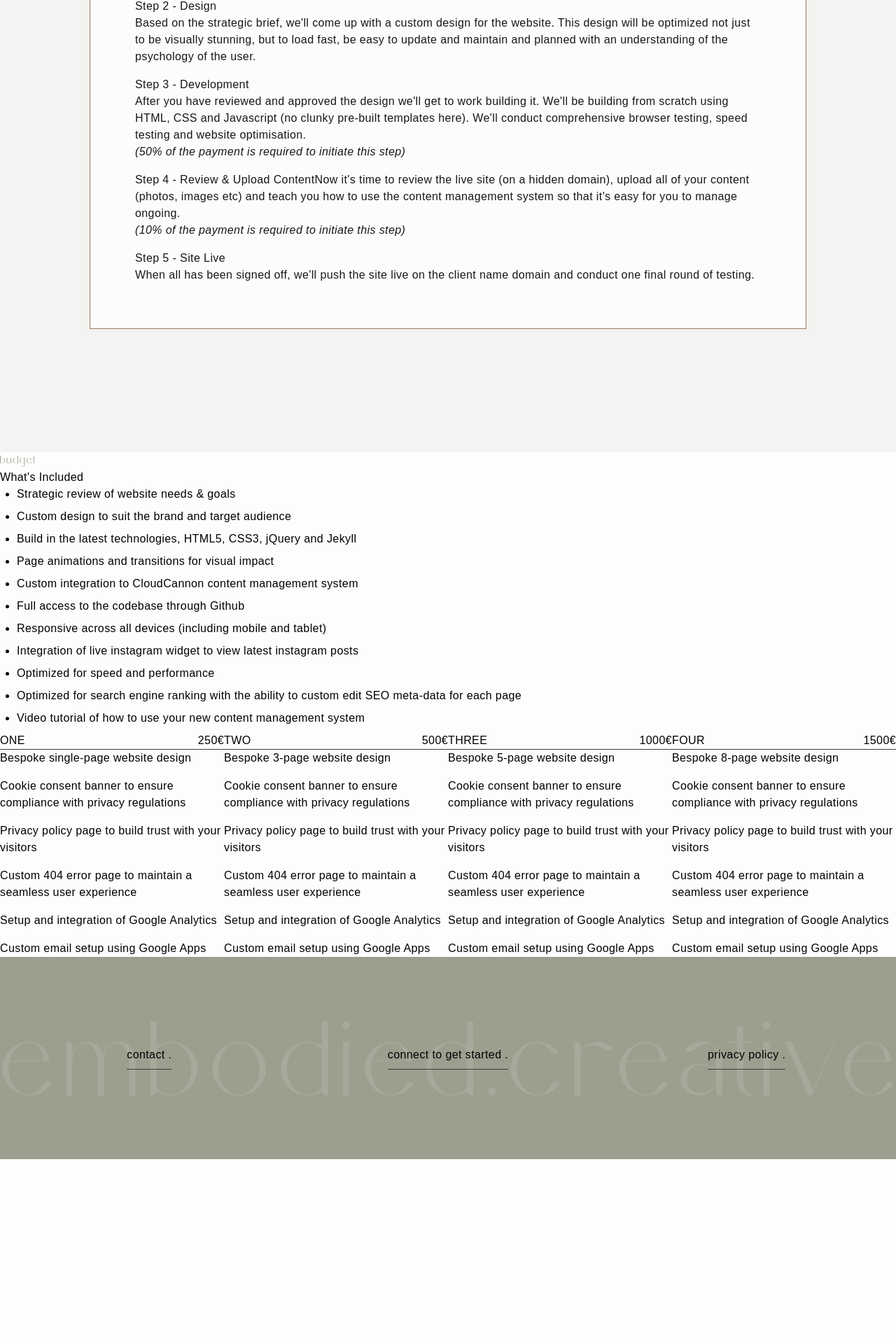
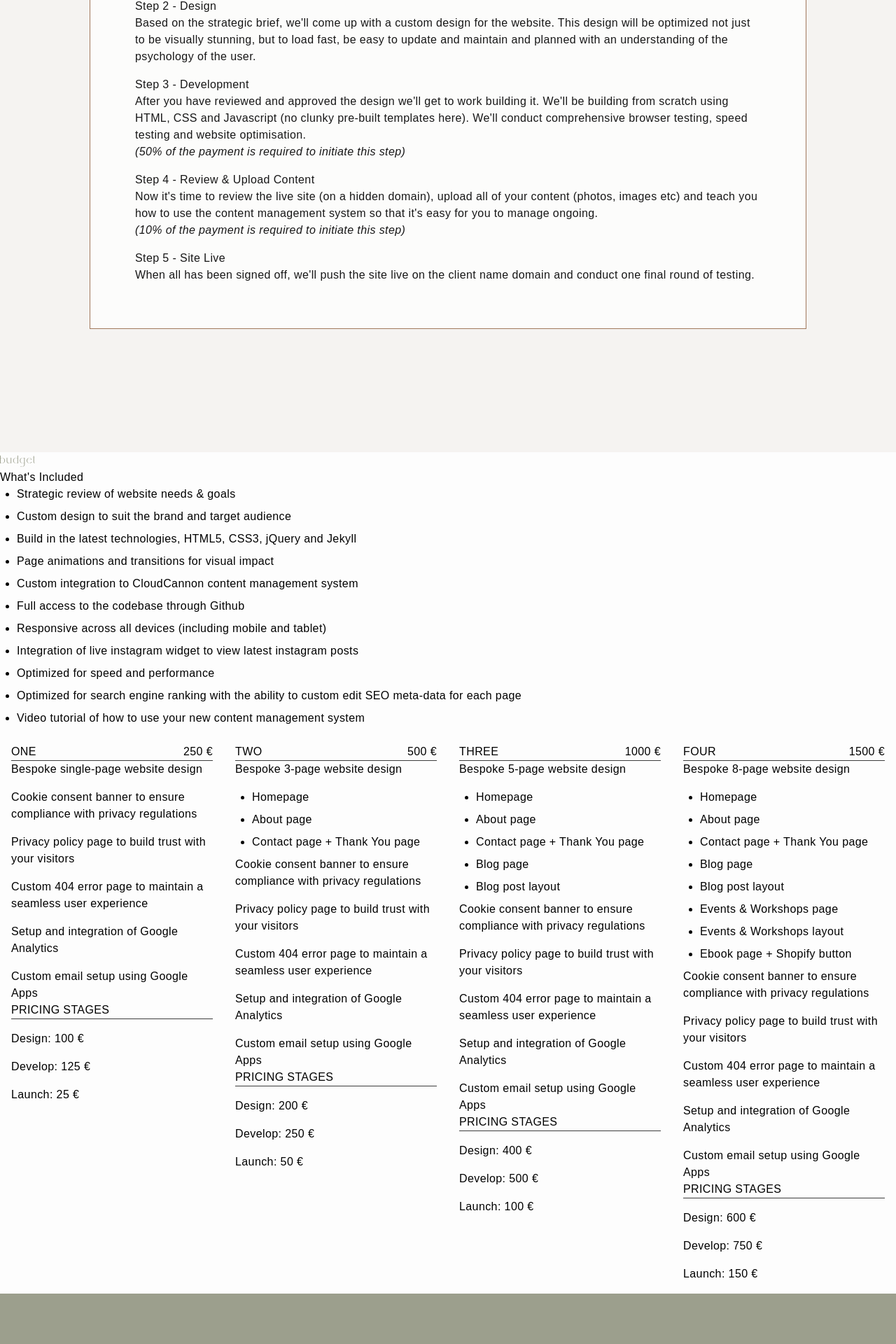
Before and after one commit to brittwoodard/embodied-creative, a Jekyll site: the page built from _proposals/amy.md, in a window 1280 px wide. Shown: the part 1852-3772 px from the top of the page at 70% size. Built offline with Jekyll 4.4.1, drawn with Linux system fonts in a browser that asks for light colours; nearby versions of some CDN libraries; some web fonts are replaced; before the commit the page ends 3508 px from its top, so only the background shows below that.

Commit message:
pricing structure

```diff
--- a/_layouts/proposal.html
+++ b/_layouts/proposal.html
@@ -41,7 +41,7 @@ layout: default-dark
             building it. We'll be building from scratch using HTML, CSS and Javascript (no clunky pre-built templates
             here). We'll conduct comprehensive browser testing, speed testing and website optimisation.<br><em>(50% of
                 the payment is required to initiate this step)</em></p>
-        <p><strong>Step 4 - Review & Upload Content</strong>Now it's time to review the live site (on a hidden domain),
+        <p><strong>Step 4 - Review & Upload Content</strong><br>Now it's time to review the live site (on a hidden domain),
             upload all of your content (photos, images etc) and teach you how to use the content management system so
             that it's easy for you to manage ongoing.<br><em>(10% of the payment is required to initiate this step)</em></p>
         <p><strong>Step 5 - Site Live</strong><br>When all has been signed off, we'll push the site live on the client
@@ -75,18 +75,35 @@ layout: default-dark
 
         {% for item in page.options %}
         <!-- Options -->
-        <div>
+        <div class="m-4">
+
+            <!-- Title -->
             <div class="flex justify-between border-b-[0.5px] border-black">
                 <h4>{{item.title}}</h4>
-                <p>{{item.price}}</p>
+                <p>{{item.price}} €</p>
             </div>
+
+            <!-- Includes -->
             <div>
                 <p>Bespoke {{item.page_number}}-page website design</p>
+                <ul>
+                    {% for feature in item.features %}
+                    <li>{{ feature }}</li>
+                    {% endfor %}
+                </ul>
                 <p>Cookie consent banner to ensure compliance with privacy regulations</p>
                 <p>Privacy policy page to build trust with your visitors</p>
                 <p>Custom 404 error page to maintain a seamless user experience</p>
                 <p>Setup and integration of Google Analytics</p>
                 <p>Custom email setup using Google Apps</p>
+            </div>
+
+            <!-- Pricing Stages -->
+            <div>
+                <p class="border-b-[0.5px] border-black uppercase">Pricing Stages</p>
+                <p>Design: {{item.pricing_stages.design}} €</p>
+                <p>Develop: {{item.pricing_stages.develop}} €</p>
+                <p>Launch: {{item.pricing_stages.launch}} €</p>
             </div>
         </div>
         {% endfor %}
--- a/_proposals/amy.md
+++ b/_proposals/amy.md
@@ -5,17 +5,52 @@ title: Amy P.
 objective_html: The objective of this website is to create an engaging, informative, and user-friendly platform that reflects the professional expertise and holistic approach of a Licensed Therapist in NYC specializing in mental health and Ayurvedic Health. The focus will be on making the new site:<ul><li>Visually stunning design</li><li>Simple, user-friendly navigation that encourages users to browse further</li><li>SEO (Search Engine Optimised) site for strong rankings for relevant keywords</li><li>Fast to load and compatible across all modern browsers</li><li>Easy for non-technical users to update and maintain</li><li>Mobile and tablet friendly (responsive) design</li><li>Built in the latest web technologies (HTML, CSS, Javascript & Jekyll)</li></ul>
 options:
  - title: ONE
-   price: 250€
+   price: 250
    page_number: single
+   pricing_stages:
+     design: 100
+     develop: 125
+     launch: 25
  - title: TWO
-   price: 500€
+   price: 500
    page_number: 3
+   features:
+    - Homepage
+    - About page
+    - Contact page + Thank You page
+   pricing_stages:
+     design: 200
+     develop: 250
+     launch: 50
  - title: THREE
-   price: 1000€
+   price: 1000
    page_number: 5
+   features:
+    - Homepage
+    - About page
+    - Contact page + Thank You page
+    - Blog page
+    - Blog post layout
+   pricing_stages:
+     design: 400
+     develop: 500
+     launch: 100
  - title: FOUR
-   price: 1500€
+   price: 1500
    page_number: 8
+   features:
+    - Homepage
+    - About page
+    - Contact page + Thank You page
+    - Blog page
+    - Blog post layout
+    - Events & Workshops page
+    - Events & Workshops layout
+    - Ebook page + Shopify button
+   pricing_stages:
+     design: 600
+     develop: 750
+     launch: 150
 seo:
   title: Proposal
   social_image: /images/portfolio-projects/manamei/manamei-laptop-alt.jpg
--- a/assets/css/output-style.css
+++ b/assets/css/output-style.css
@@ -756,6 +756,9 @@ footer .child {
 .col-span-6 {
   grid-column: span 6 / span 6;
 }
+.m-4 {
+  margin: 1rem;
+}
 .mx-10p {
   margin-left: 10%;
   margin-right: 10%;
```
